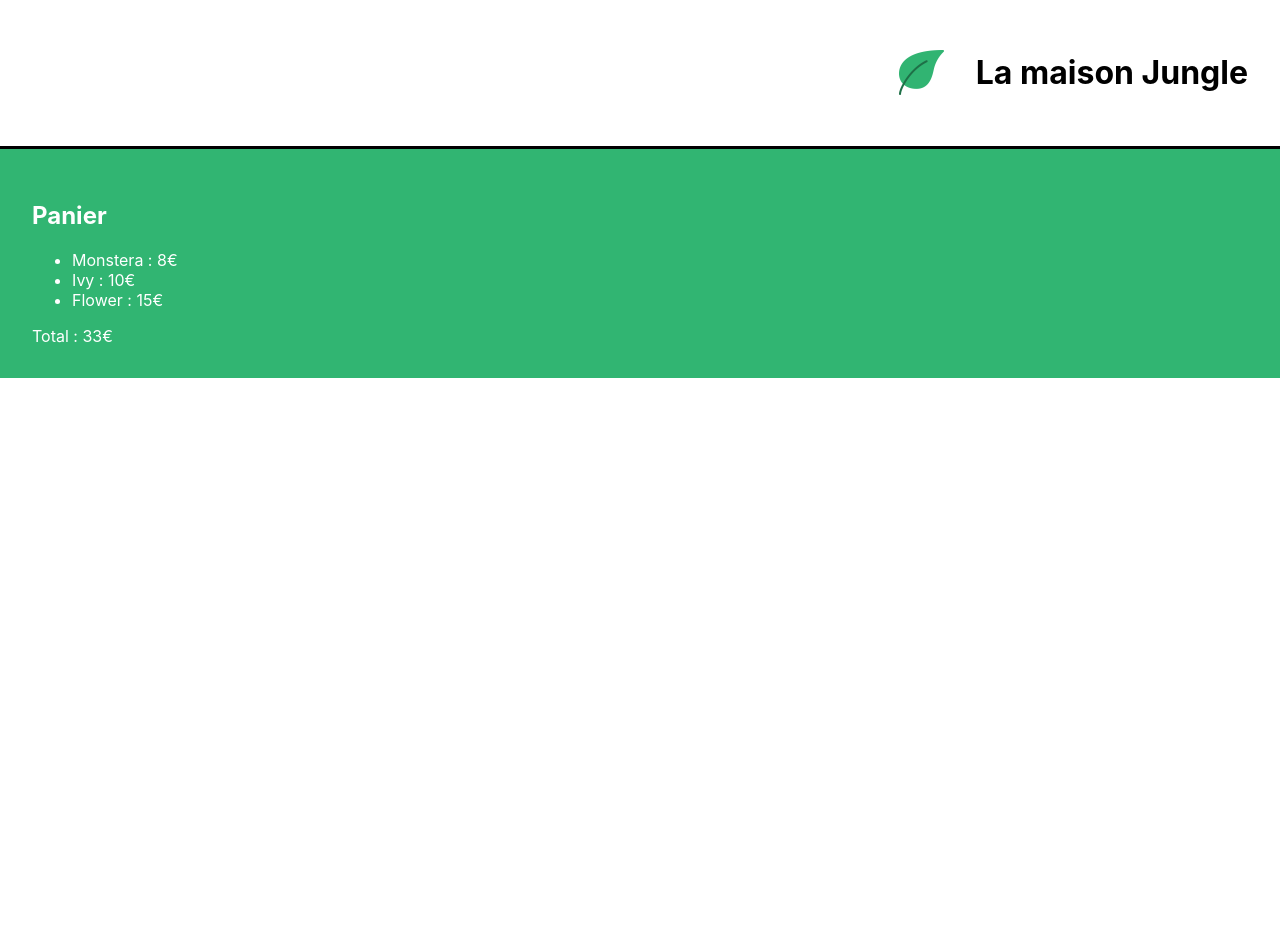
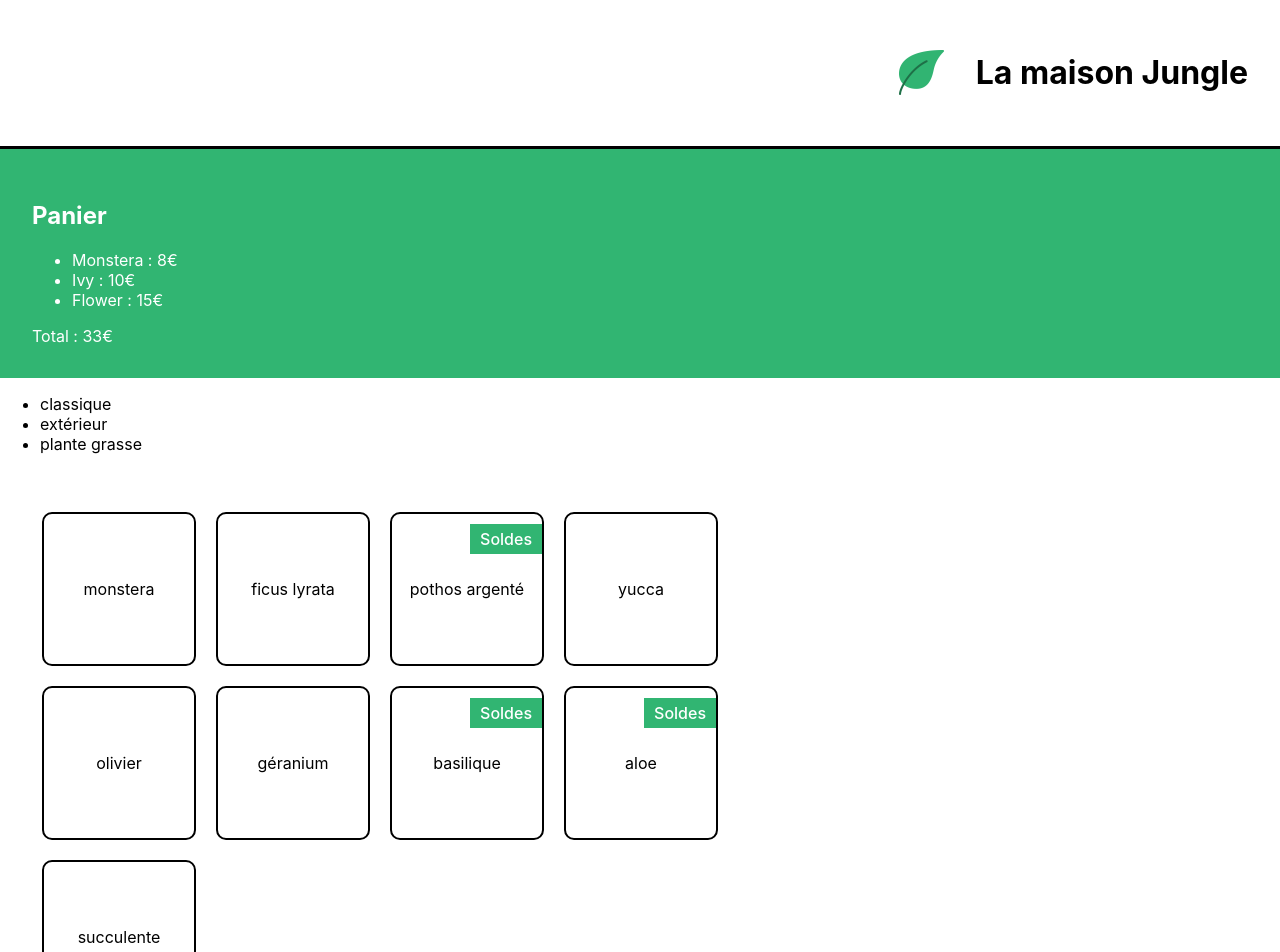
Before and after one commit to RachidBoubekeur-dev/la-maison-jungle, a React (Create React App) app: page / in a window 1280 px wide. Shown: the top 952 px of the page. Before the commit the page ends 800 px from the top, so only its background shows below. Built offline with nearby package versions, Linux system fonts and the light colour scheme.

Commit message:
add component ShoppingList

```diff
--- a/src/components/App.jsx
+++ b/src/components/App.jsx
@@ -1,12 +1,14 @@
 import './App.css';
 import Banner from './Banner';
 import Cart from './Cart';
+import ShoppingList from './ShoppingList';
 
 const App = () => {
   return (
     <div>
       <Banner />
       <Cart />
+      <ShoppingList />
     </div>
   );
 };
--- /dev/null
+++ b/src/components/ShoppingList/index.css
@@ -0,0 +1,30 @@
+.lmj-plant-list {
+	list-style-type: none;
+	padding: 32px;
+	display: flex;
+	flex-wrap: wrap;
+	max-width: 800px;
+}
+
+.lmj-plant-item {
+	border: solid 2px black;
+	border-radius: 10px;
+	height: 150px;
+	width: 150px;
+	margin: 10px;
+	display: flex;
+	align-items: center;
+	justify-content: center;
+	flex-direction: column;
+	position: relative;
+}
+
+.lmj-sales {
+	position: absolute;
+	right: 0px;
+	top: 10px;
+	font-weight: 500;
+	color: white;
+	padding: 5px 10px;
+	background-color: #31b572;
+}
--- /dev/null
+++ b/src/components/ShoppingList/index.jsx
@@ -0,0 +1,31 @@
+import { plantList } from '../../datas/plantList';
+import './index.css';
+
+const ShoppingList = () => {
+
+    const categories = plantList.reduce(
+        (acc, plant) => acc.includes(plant.category) ? acc : acc.concat(plant.category), []
+    );
+
+    return (
+        <div>
+            <ul>
+                {categories.map((cat) => (
+                    <li key={cat}>{cat}</li>
+                ))}
+            </ul>
+            <ul className='lmj-plant-list'>
+                {plantList.map((plant) => (
+                    <li key={plant.id} className='lmj-plant-item'>
+                        {plant.name}
+                        {plant.isBestSale && <span>🔥</span>}
+                        {plant.isSpecialOffer && <span className='lmj-sales'>Soldes</span>}
+                    </li>
+                ))}
+            </ul>
+        </div>
+
+    );
+};
+
+export default ShoppingList;;
--- /dev/null
+++ b/src/datas/plantList.js
@@ -0,0 +1,51 @@
+export const plantList = [
+	{
+		name: 'monstera',
+		category: 'classique',
+        id: '1ed',
+        isBestSales: true,
+	},
+	{
+		name: 'ficus lyrata',
+		category: 'classique',
+		id: '2ab'
+	},
+	{
+		name: 'pothos argenté',
+		category: 'classique',
+		id: '3sd',
+		isSpecialOffer: true
+	},
+	{
+		name: 'yucca',
+		category: 'classique',
+		id: '4kk'
+	},
+	{
+		name: 'olivier',
+		category: 'extérieur',
+		id: '5pl'
+	},
+	{
+		name: 'géranium',
+		category: 'extérieur',
+		id: '6uo'
+	},
+	{
+		name: 'basilique',
+		category: 'extérieur',
+		id: '7ie',
+		isSpecialOffer: true
+	},
+	{
+		name: 'aloe',
+		category: 'plante grasse',
+		id: '8fp',
+		isSpecialOffer: true
+	},
+	{
+		name: 'succulente',
+		category: 'plante grasse',
+		id: '9vn'
+	}
+]
```
